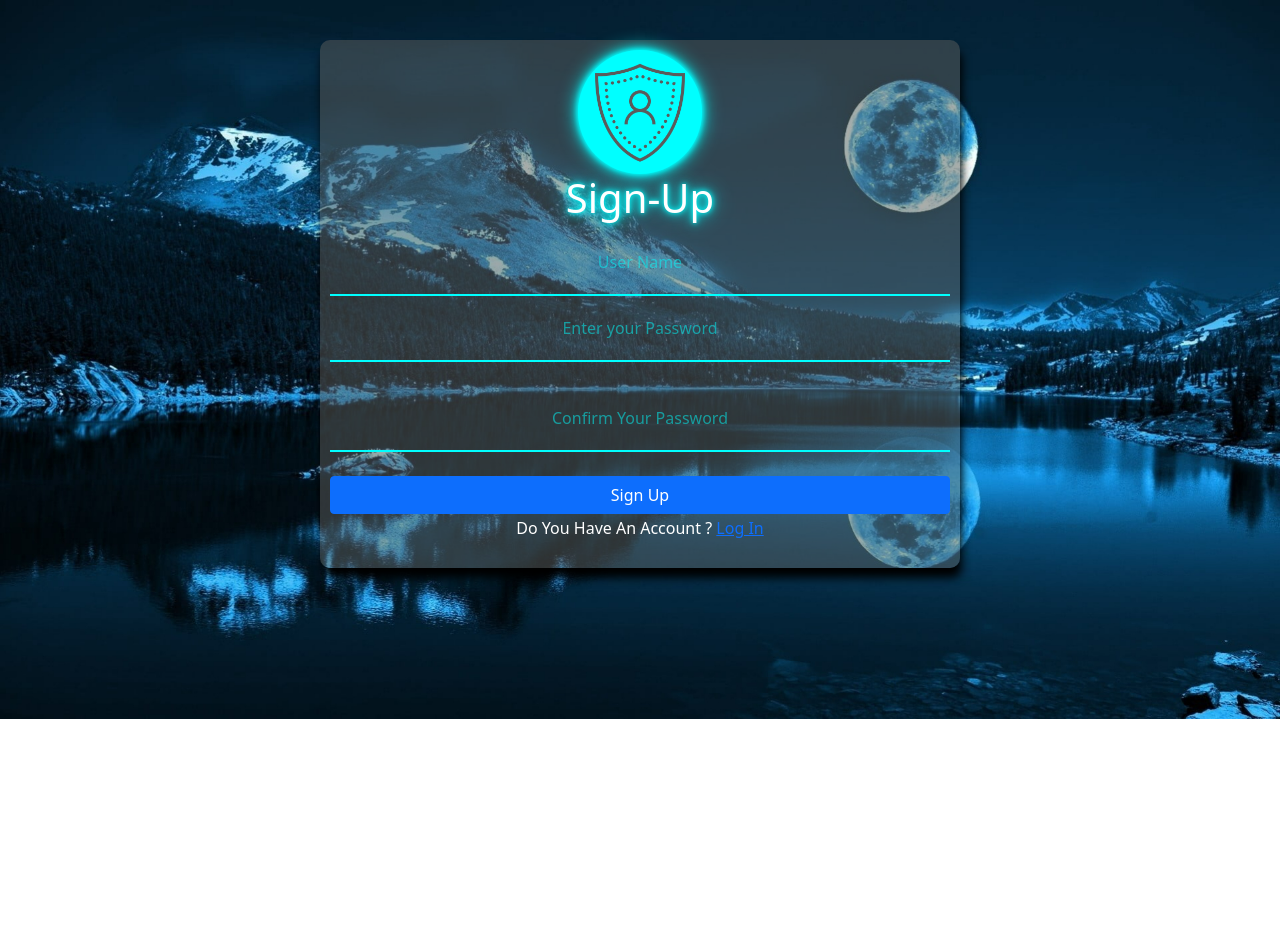
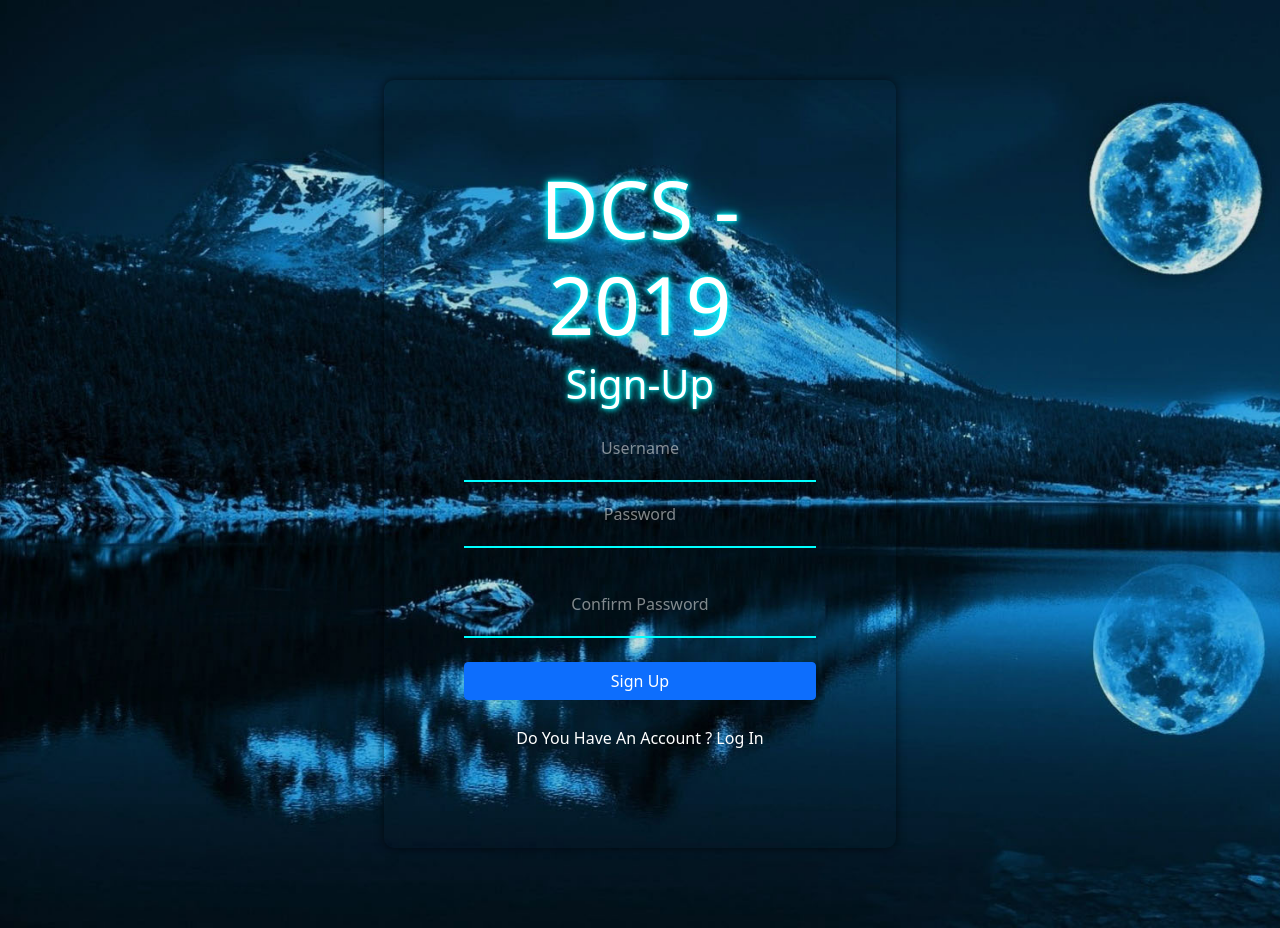
Before and after one commit to sachira-madhushan/Dcs2019com-web-site, a PHP site: page /html/register.php in a window 1280 px wide. Before the commit the page ends 719 px from the top, so only its background shows below. Run offline with PHP 8.4, Linux system fonts and the light colour scheme; some libraries are stand-ins or nearby versions.

Commit message:
Modified Login and Register Pages

```diff
--- a/css/login.css
+++ b/css/login.css
@@ -9,12 +9,12 @@ body{
 }
 
 #login{
-	width: 50%;
+	width: 40%;
 	margin:10px;
-	margin:40px auto;
-	background-color:rgba(92, 94, 92,0.5);
-	padding: 10px;
-	box-shadow:2px 10px 10px black;
+	margin:80px auto;
+	background-color: transparent;
+	padding: 80px;
+	box-shadow:0px 0px 10px rgba(0, 0, 0, 0.639);
 	border-radius: 10px;
 	text-align: center;
 	color: white;
@@ -29,7 +29,7 @@ input{
     overflow: hidden;
     width: 100%;
     border-bottom:2px solid aqua;
-    color: aqua;
+    color: rgb(255, 255, 255);
     padding: 20px;
     text-align: center;
     cursor: text;
@@ -43,26 +43,32 @@ button{
 	width: 100%;
 }
 ::placeholder {
-  color: aqua;
+  color: rgb(255, 255, 255) !important;
   opacity: 0.5;
 }
 
 :-ms-input-placeholder {
-  color: aqua;
+  color: rgb(255, 255, 255);
 }
 
 ::-ms-input-placeholder {
-  color: aqua;
+  color: rgb(255, 255, 255);
 }
-img{
-	width: 20%;
-	border-radius: 50%;
-	background-color: aqua;
-	box-shadow:0px 0px 5px aqua,0 0 10px aqua,0 0 20px aqua;
-}
+
 h1{
-	text-shadow:0px 0px 5px aqua,0 0 10px aqua,0 0 20px aqua;
+	text-shadow:0px 0px 1px aqua,0 0 5px aqua,0 0 10px aqua;
 }
 p{
 	padding:2px;
 }
+
+h2{
+	text-shadow:0px 0px 1px aqua,0 0 5px aqua,0 0 10px aqua;
+	font-size:80px !important;
+}
+
+a{
+	text-decoration: none !important;
+	color: white !important;
+
+}
--- a/html/register.php
+++ b/html/register.php
@@ -56,13 +56,17 @@
 <body>
 
 <form id="login" action="#" method="post">
-	<img src="../src/icon.png"><h1>Sign-Up</h1>
+	<!-- <img src="../src/icon.png"> -->
+	<h2>DCS - 2019</h2>
+	<h1>Sign-Up</h1>
 	<div class="items">
-    <input type="text" class="input" id="email" placeholder="User Name" name="name">
+    <input type="text" class="input" id="email" placeholder="Username" name="name">
 
-   <input type="password" class="" id="password" placeholder="Enter your Password" name="pass"><br><br>
-   <input type="password" class="" id="conpassword" placeholder="Confirm Your Password" name="conpass"><br><br>
+   <input type="password" class="" id="password" placeholder="Password" name="pass"><br><br>
+   <input type="password" class="" id="conpassword" placeholder="Confirm Password" name="conpass"><br><br>
   <button type="submit" class="btn btn-primary" name="submit">Sign Up</button>
+  <br>
+  <br>
   <p>Do You Have An Account ? <a href="loging.php">Log In</a></p>
   </div>
 </form>
```
Also changed, not shown: html/loging.php (+7 -4 lines), src/background.jpg.
